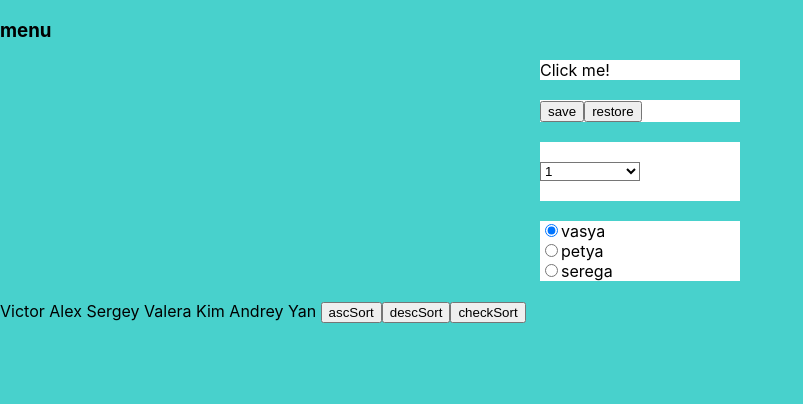
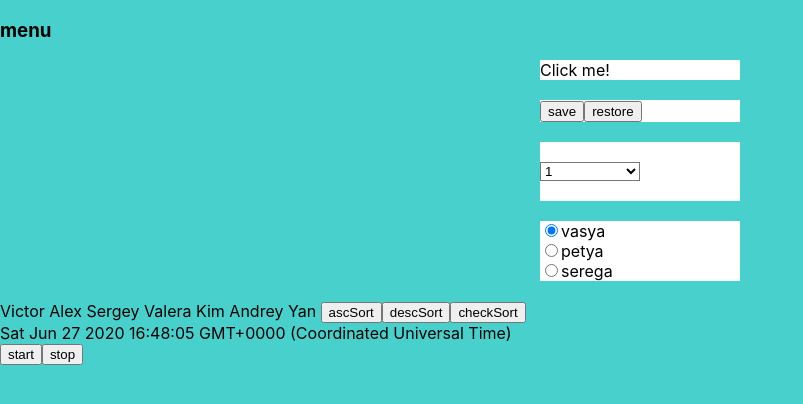
Before and after one commit to alekseidarafeichyk/copyLesson-1, a React (Create React App) app: page /junior in a window 1280 px wide. Shown: the top 404 px of the page, without its empty margins (0-803 px from the left). Built offline with nearby package versions, Linux system fonts and the light colour scheme; the HTML template or start-up script is replaced by a standard one.

Commit message:
completed lesson 9

```diff
--- a/package.json
+++ b/package.json
@@ -4,6 +4,7 @@
   "version": "0.1.0",
   "private": true,
   "dependencies": {
+    "@material-ui/core": "^4.11.0",
     "@testing-library/jest-dom": "^4.2.4",
     "@testing-library/react": "^9.3.2",
     "@testing-library/user-event": "^7.1.2",
@@ -14,6 +15,7 @@
     "@types/react-router-dom": "^5.1.5",
     "@types/uuid": "^8.0.0",
     "gh-pages": "^3.1.0",
+    "moment": "^2.27.0",
     "react": "^16.13.1",
     "react-dom": "^16.13.1",
     "react-router-dom": "^5.2.0",
--- a/src/App.tsx
+++ b/src/App.tsx
@@ -1,10 +1,10 @@
 import React, {ChangeEvent, KeyboardEvent, useState} from 'react';
 import './App.css';
-import {v1} from "uuid";
-import {BrowserRouter, Route} from "react-router-dom";
-import PreJunior from "./Components/Content/PreJunior/PreJunior";
-import Junior from "./Components/Content/Junior/Junior";
-import JuniorPlus from "./Components/Content/JuniorPlus/JuniorPlus";
+import {v1} from 'uuid';
+import {BrowserRouter, Route} from 'react-router-dom';
+import PreJunior from './Components/Content/PreJunior/PreJunior';
+import Junior from './Components/Content/Junior/Junior';
+import JuniorPlus from './Components/Content/JuniorPlus/JuniorPlus';
 import Accordion from './Components/Accordion/Accordion';
 
 export type filterValueType = 'all' | 'high' | 'middle' | 'low'
@@ -75,17 +75,14 @@ function App() {
         setValue(e.currentTarget.value)
     }
 
+
+    //
     return (
         <BrowserRouter>
-
-            <div>
             <Accordion name={'menu'}
                        collapsed={collapsed}
                        onClick={setCollapsed}
             />
-
-            </div>
-            <div>
             <Route path={'/prejunior'} render={() => <PreJunior
                 tasks={filterTask}
                 deleteTask={deleteTask}
@@ -102,7 +99,7 @@ function App() {
                 setValue={setValue}
                 onChange={onChangeForEditableSpan}/>}/>
             <Route path={'/juniorplus'} render={() => <JuniorPlus/>}/>
-            </div>
+
         </BrowserRouter>
     );
 
--- a/src/Components/Content/Junior/Junior.tsx
+++ b/src/Components/Content/Junior/Junior.tsx
@@ -1,11 +1,12 @@
-import React, {ChangeEvent, KeyboardEvent, useState} from "react";
-import EditableSpan from "../../common/EditableSpan";
-import ButtonNya from "../../ButtonNya/ButtonNya";
-import {restoreState, saveState, StateType} from "../../LocalStorage/localstorage";
-import Select from "../../common/Select";
-import Radio from "../../common/Radio";
+import React, {ChangeEvent, KeyboardEvent, useState} from 'react';
+import EditableSpan from '../../common/EditableSpan';
+import ButtonNya from '../../ButtonNya/ButtonNya';
+import {restoreState, saveState, StateType} from '../../LocalStorage/localstorage';
+import Select from '../../common/Select';
+import Radio from '../../common/Radio';
 import s from './Junior.module.css'
-import ArrayPerson from "../../ArrayPerson/ArrayPerson";
+import ArrayPerson from '../../ArrayPerson/ArrayPerson';
+import Time from '../../Time/Time';
 
 type JuniorPropsType = {
     onEnter: (e: KeyboardEvent<HTMLInputElement>) => void,
@@ -41,7 +42,6 @@ function Junior(props: JuniorPropsType) {
         SetCheckedRadio(e.currentTarget.value)
     }
 
-
     return (<div>
             <EditableSpan
                 onEnter={props.onEnter}
@@ -69,7 +69,8 @@ function Junior(props: JuniorPropsType) {
                     onChangeRadio={onChangeRadio}
                 />
             </div>
-                <ArrayPerson/>
+            <div><ArrayPerson/></div>
+                <Time/>
         </div>
     )
 }
--- /dev/null
+++ b/src/Components/Time/Time.module.css
@@ -0,0 +1,15 @@
+.modal {
+    display: none;
+}
+
+.time:hover .modal{
+    position: absolute;
+    left: 100px;
+    top: -20px;
+    display: block;
+    color: ivory;
+    padding: 20px;
+    border-radius: 20px;
+    box-shadow: 2px 2px 10px black;
+    background-color: rgba(139, 0, 0, 0.5);
+}
--- /dev/null
+++ b/src/Components/Time/Time.tsx
@@ -0,0 +1,36 @@
+import React, {useState} from 'react';
+import styles from './Time.module.css'
+
+function Time() {
+
+    const [timerId, setTimerId] = useState();
+    const [now, setNow] = useState(new Date())
+
+
+    const start = () => {
+        let timerID = setInterval(() => {
+            setNow(new Date())
+        }, 1000)
+        setTimerId(timerID)
+    }
+
+    const stop = () => {
+        clearInterval(timerId)
+    }
+
+    return (
+        <div>
+
+            <div className={styles.time}>
+                <div className={styles.modal}>
+                    {now.toString()}
+                </div>
+                {now.toString()}
+            </div>
+            <button onClick={start}>start</button>
+            <button onClick={stop}>stop</button>
+        </div>
+    )
+}
+
+export default Time
--- a/src/Components/common/EditableSpan.tsx
+++ b/src/Components/common/EditableSpan.tsx
@@ -1,8 +1,6 @@
-import React, {ChangeEvent, KeyboardEvent, useState} from "react";
-import InputNya from "../InputNya/InputNya";
+import React, {ChangeEvent, KeyboardEvent, useState} from 'react';
+import InputNya from '../InputNya/InputNya';
 import s from './EditableSpan.module.css'
-import ButtonNya from "../ButtonNya/ButtonNya";
-import {restoreState, saveState, StateType} from "../LocalStorage/localstorage";
 
 type EditableSpan = {
     onEnter: (e: KeyboardEvent<HTMLInputElement>) => void
```
Also changed, not shown: 1 other file (tests, documents, lock files or other folders). Lines whose indentation alone changed are shown as unchanged.
